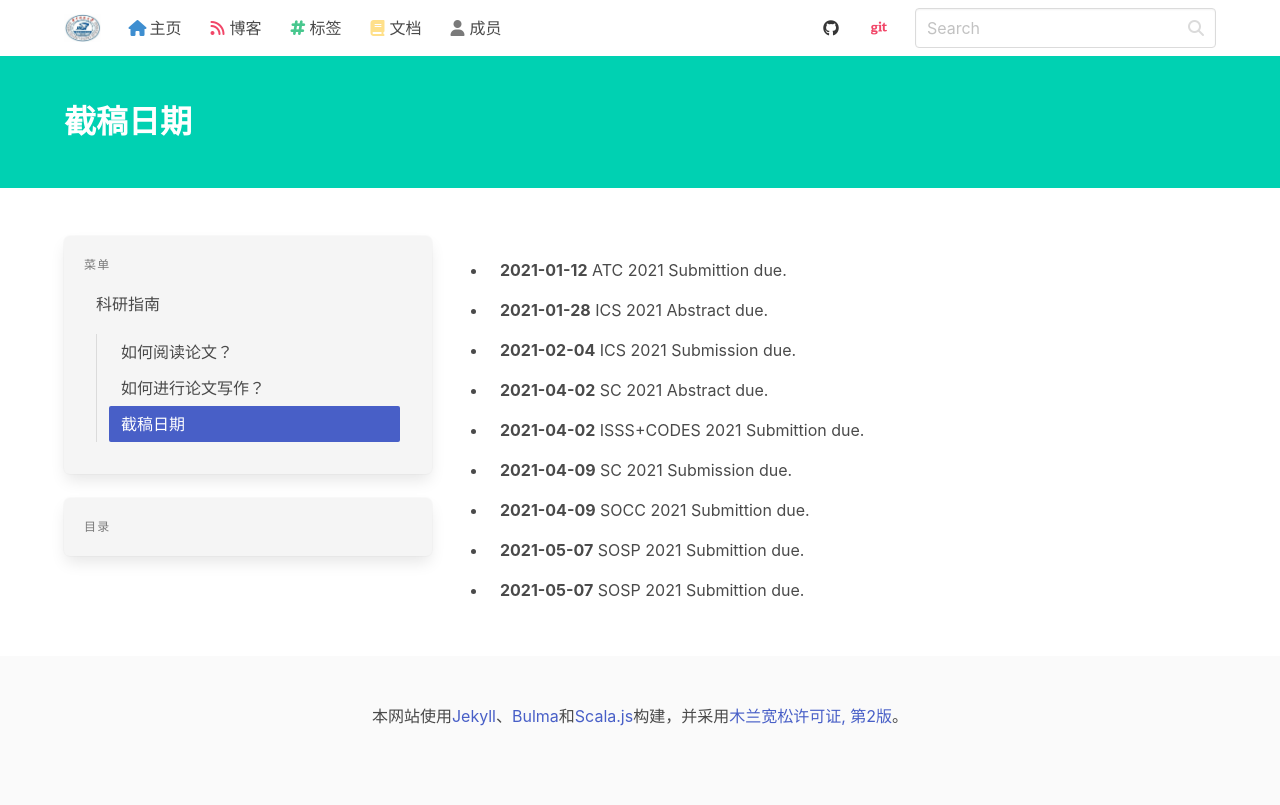
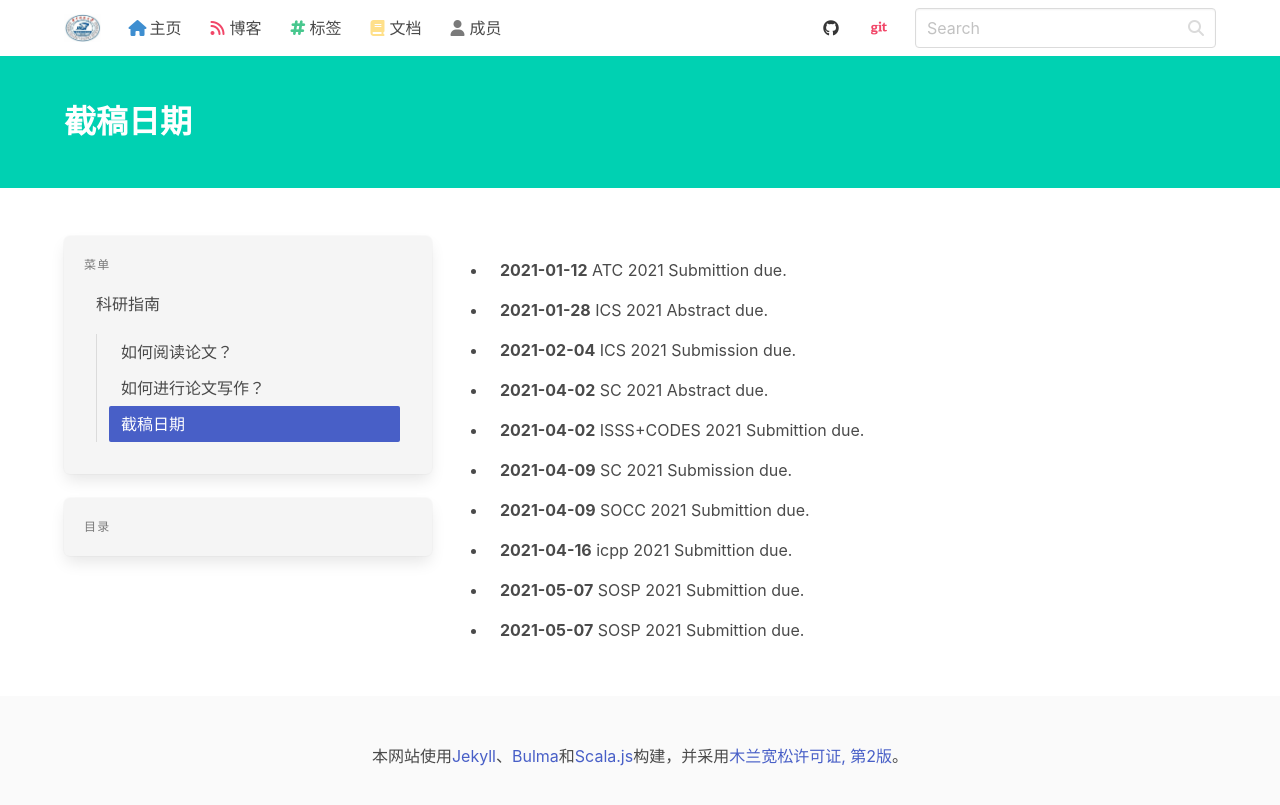
Before and after one commit to haslaboratory/haslaboratory.github.io, a Jekyll site: the page built from _docs/research/deadlines.html, in a window 1280 px wide. Shown: the top 805 px of the page. Built offline with Jekyll 4.4.1, drawn with Linux system fonts in a browser that asks for light colours; nearby versions of some CDN libraries; library files that are not in the unit come from our copies.

Commit message:
add icpp

```diff
--- a/_data/deadlines.yml
+++ b/_data/deadlines.yml
@@ -42,3 +42,8 @@
   description: Submittion due.
   deadline: 2021-04-02
   url: https://esweek.org/wp-content/uploads/2020/12/CODES_ISSS_2021_CfP.pdf
+
+- conference: icpp 2021
+  description: Submittion due.
+  deadline: 2021-04-16
+  url: https://oaciss.uoregon.edu/icpp21/index.php
```
